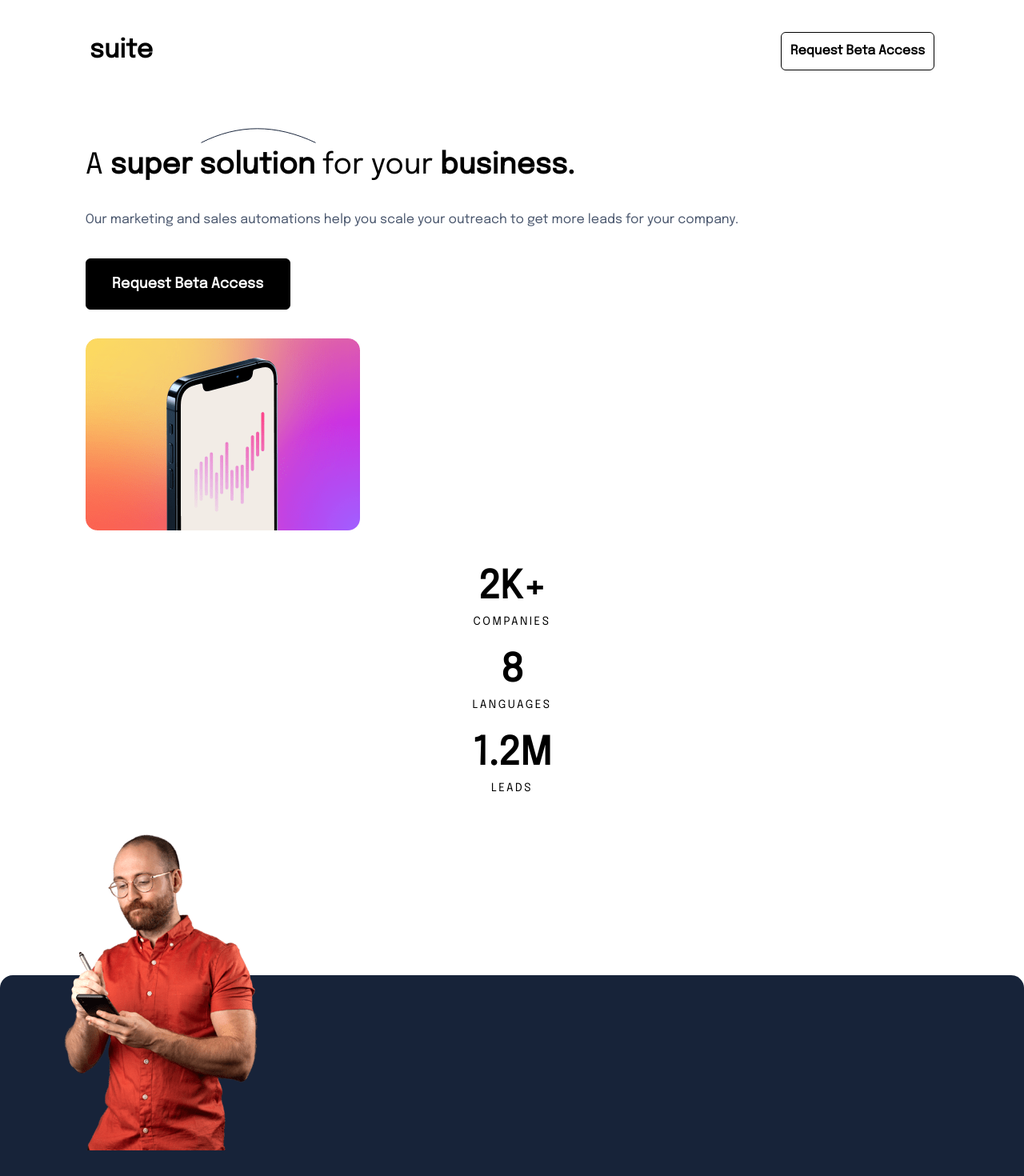
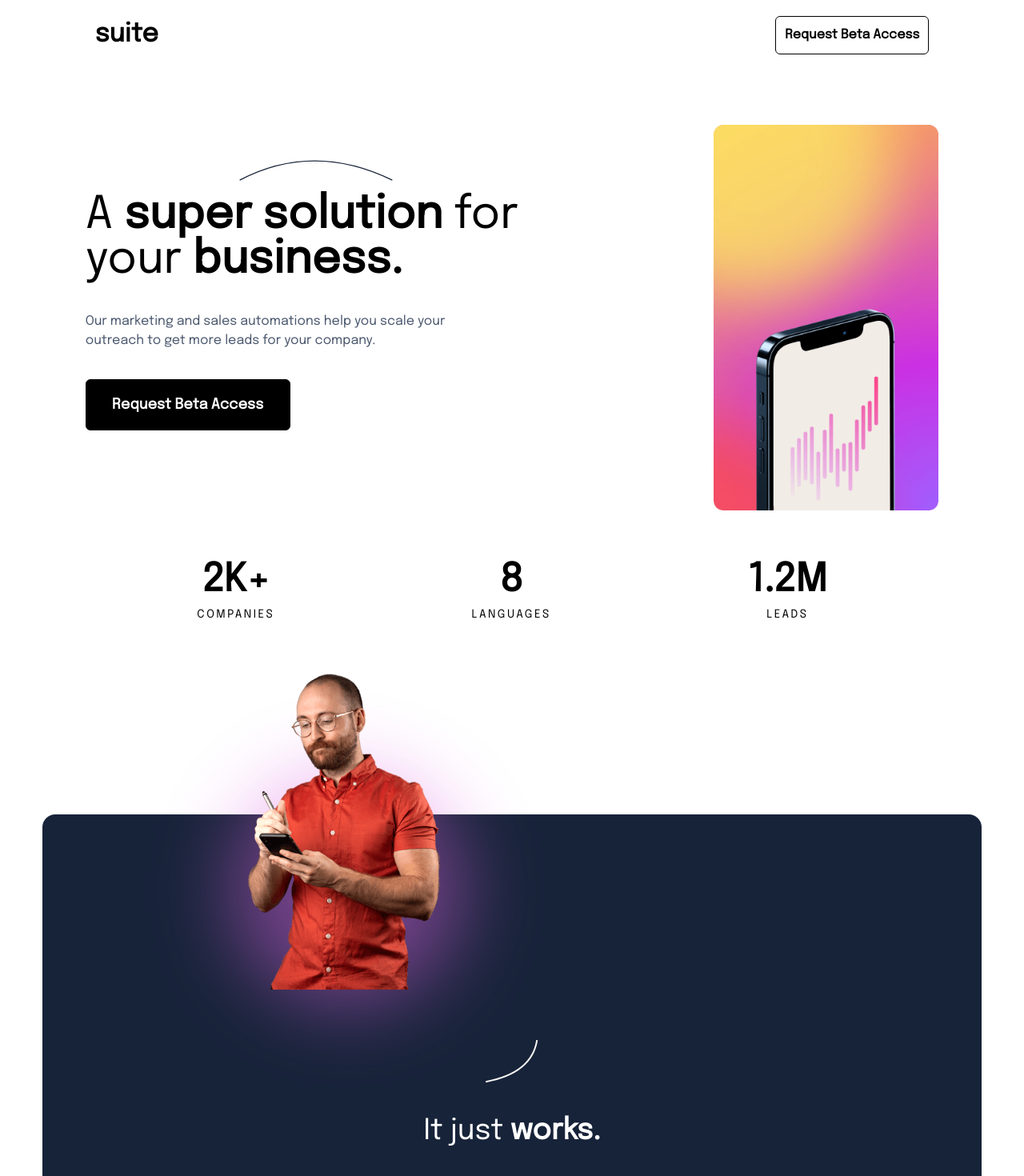
Before and after one commit to niclast7611/suite-landing-page, a React (Create React App) app: page / in a window 1280 px wide. Shown: the top 1470 px of the page at 80% size. Built offline with nearby package versions, Linux system fonts and the light colour scheme.

Commit message:
ipad view looks good need to raise footer bg

```diff
--- a/src/components/Card.js
+++ b/src/components/Card.js
@@ -3,14 +3,17 @@ const assetsPath = process.env.PUBLIC_URL + "/assets/";
 
 export default function Card() {
   return (
-    <div className="relative">
-      <div className="absolute -top-44 left-20">
+    <div className="relative mx-auto md:w-11/12">
+      <div className="absolute z-50 -top-44 left-20 md:left-64">
         <img
           src={`${assetsPath}image-jeremy-small.png`}
           alt="Jeremy Robinson"
         />
       </div>
-      <div className="flex flex-col text-center bg-[#172339] text-white justify-end h-[748px] space-y-10 pb-20 rounded-2xl">
+      <div className="absolute z-0 hidden -top-44 left-28 md:block">
+        <img src={`${assetsPath}pattern-blur.svg`} alt="Purple Blur" />
+      </div>
+      <div className="flex flex-col text-center bg-[#172339] text-white justify-end h-[748px] md:h-[684px] space-y-10 pb-20 rounded-2xl">
         <div className="flex justify-center">
           <img
             src={`${assetsPath}pattern-curved-line-2.svg`}
--- a/src/components/HeroImageAndIntro.js
+++ b/src/components/HeroImageAndIntro.js
@@ -5,17 +5,18 @@ const assetsPath = process.env.PUBLIC_URL + "/assets/";
 export default function HeroImageAndIntro() {
   return (
     <>
-      <div className="flex flex-col w-10/12 mx-auto mt-8 mb-12 space-y-9">
-        <div className="text-4xl ">
+      <div className="flex flex-col w-11/12 mx-auto mt-8 mb-12 md:w-10/12 md:mb-16 space-y-9 md:flex-row">
+        <div className="space-y-9 md:absolute md:z-50 md:mt-20">
+          <div className="text-4xl md:text-[56px] md:leading-none md:w-4/6">
             <img
-            className="pb-2 ml-36 w-36"
+              className="pb-2 ml-36 w-36 md:w-48 md:ml-48 md:pb-4"
               src={`${assetsPath}pattern-curved-line-1.svg`}
               alt="Black Curved Line"
             />
             A <span className="font-bold">super solution</span> for your
             <span className="font-bold"> business.</span>
           </div>
-        <div className="text-base text-[#49566D]">
+          <div className="text-base text-[#49566D] md:w-1/2">
             Our marketing and sales automations help you scale your outreach to
             get more leads for your company.
           </div>
@@ -25,8 +26,18 @@ export default function HeroImageAndIntro() {
           >
             Request Beta Access
           </button>
-        <div>
-          <img src={`${assetsPath}image-hero-landscape.png`} alt="Phone Hero" />
+        </div>
+        <div className="md:flex md:ml-auto">
+          <img
+            className="md:hidden"
+            src={`${assetsPath}image-hero-landscape.png`}
+            alt="Phone Hero"
+          />
+          <img
+            className="md:relative hidden md:block md:-z-50 md:w-[281px] md:h-auto"
+            src={`${assetsPath}image-hero-portrait.png`}
+            alt="Phone Hero"
+          />
         </div>
       </div>
       <Stats />
--- a/src/components/NavBar.js
+++ b/src/components/NavBar.js
@@ -2,7 +2,7 @@ import React from "react";
 
 export default function NavBar() {
   return (
-    <div className="flex flex-row justify-between px-3 py-5 lg:py-10 lg:px-28 ">
+    <div className="flex flex-row justify-between px-3 py-5 md:w-10/12 md:mx-auto ">
       <div className="text-[32px] font-bold">suite</div>
       <div>
         <button
--- a/src/components/Stats.js
+++ b/src/components/Stats.js
@@ -17,7 +17,7 @@ export default function Stats() {
   ];
 
   return (
-    <div className="flex flex-col mb-56 text-center space-y-7">
+    <div className="flex flex-col mb-56 text-center space-y-7 md:space-y-0 md:flex-row md:justify-evenly md:mb-60">
       {statsObject.map((value) => {
         return (
           <div className="space-y-2">
```
Lines whose indentation alone changed are shown as unchanged.
